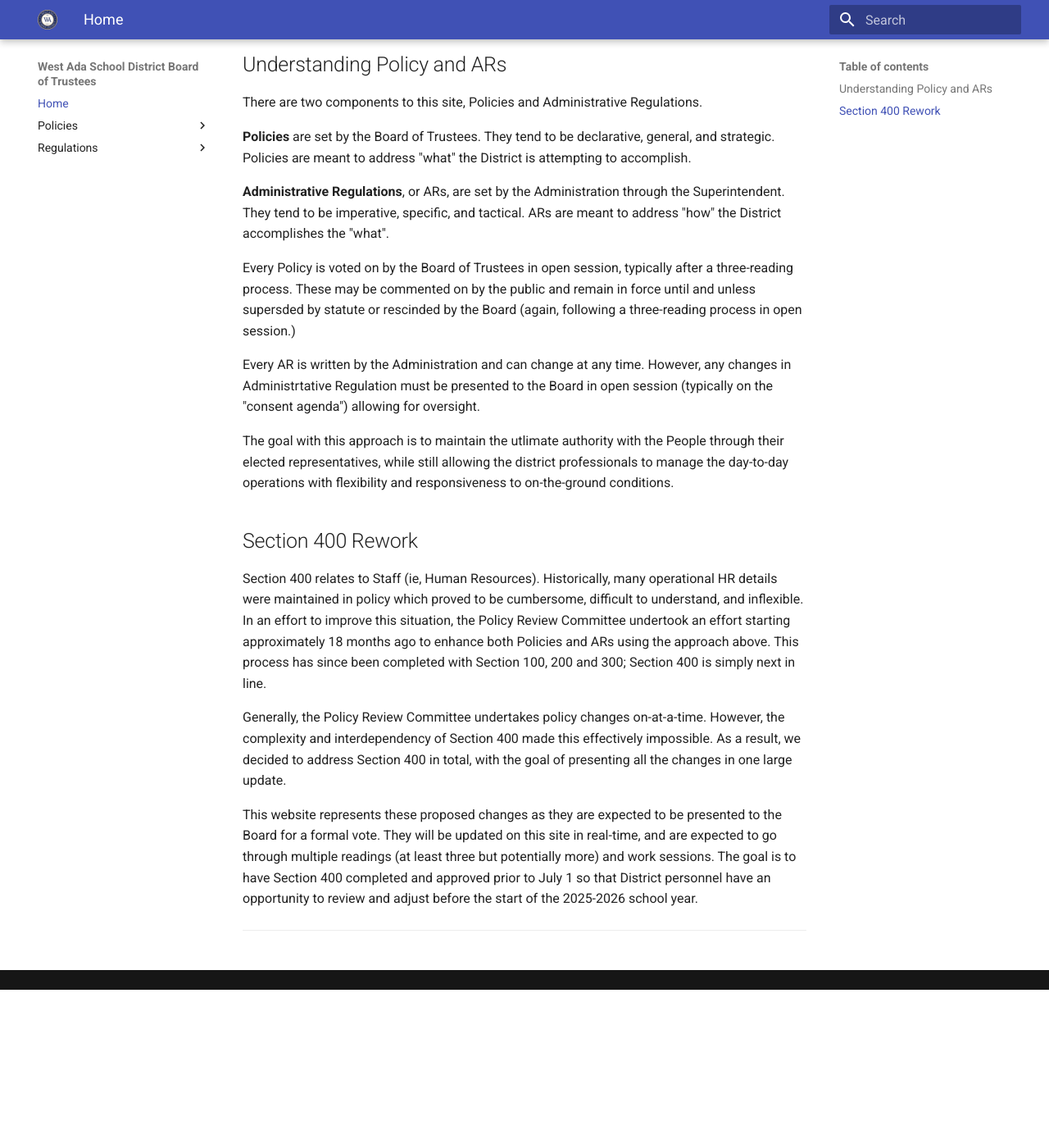
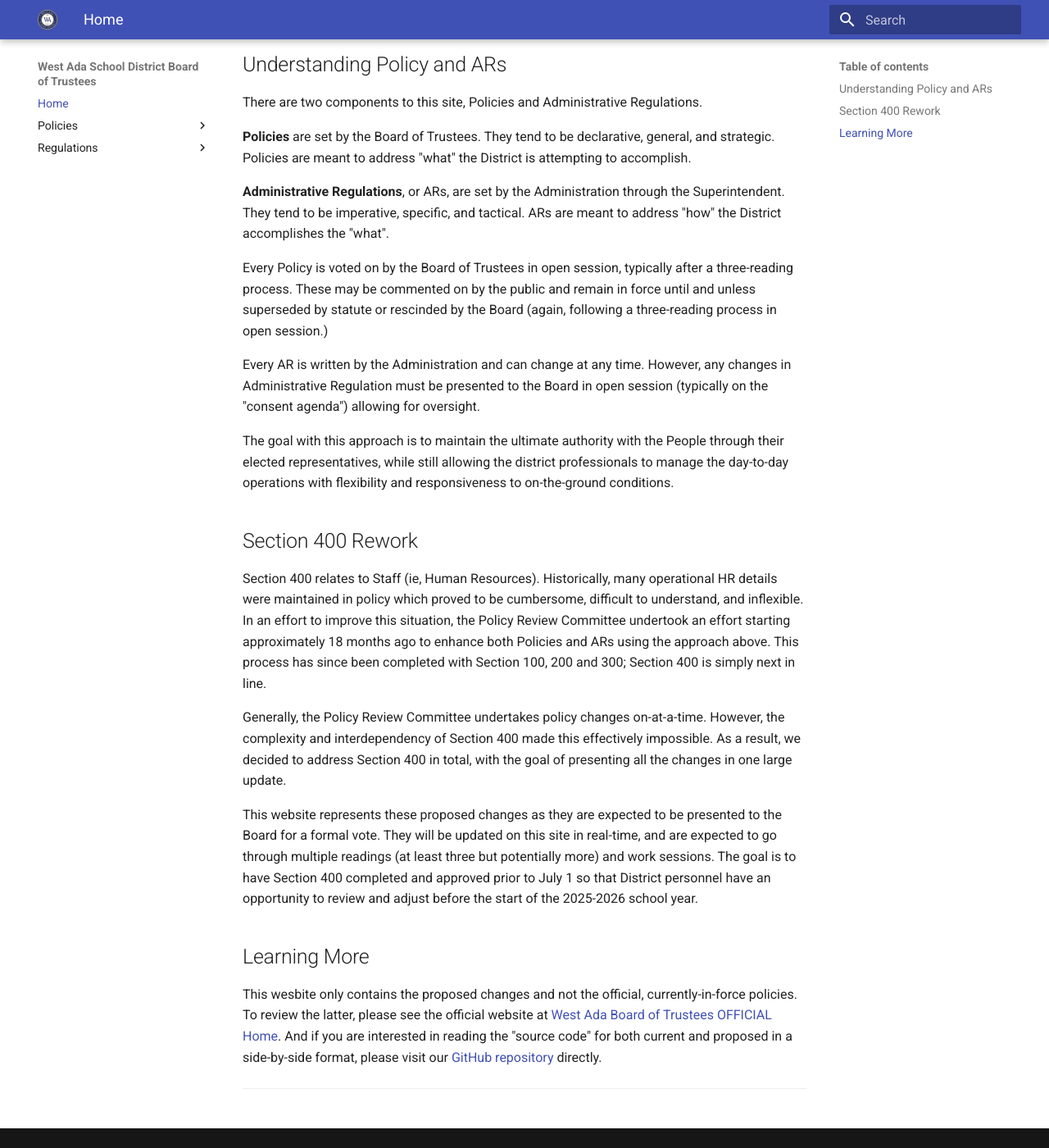
Before and after one commit to westada/section-400-hr-policy-review, an MkDocs documentation site: the page built from docs/index.md, in a window 1280 px wide and 1400 px high, scrolled down 411 px. Shown: the whole window at 82% size. Built offline with MkDocs 1.6.1 and Material for MkDocs 9.7.7, drawn with Linux system fonts in a browser that asks for light colours; before the commit the page ends 1618 px from its top, so only the background shows below that.

Commit message:
Update index.md

```diff
--- a/docs/index.md
+++ b/docs/index.md
@@ -20,11 +20,11 @@ There are two components to this site, Policies and Administrative Regulations.
 
 **Administrative Regulations**, or ARs, are set by the Administration through the Superintendent.  They tend to be imperative, specific, and tactical.  ARs are meant to address "how" the District accomplishes the "what".
 
-Every Policy is voted on by the Board of Trustees in open session, typically after a three-reading process.  These may be commented on by the public and remain in force until and unless supersded by statute or rescinded by the Board (again, following a three-reading process in open session.)
+Every Policy is voted on by the Board of Trustees in open session, typically after a three-reading process.  These may be commented on by the public and remain in force until and unless superseded by statute or rescinded by the Board (again, following a three-reading process in open session.)
 
-Every AR is written by the Administration and can change at any time.  However, any changes in Administrtative Regulation must be presented to the Board in open session (typically on the "consent agenda") allowing for oversight.
+Every AR is written by the Administration and can change at any time.  However, any changes in Administrative Regulation must be presented to the Board in open session (typically on the "consent agenda") allowing for oversight.
 
-The goal with this approach is to maintain the utlimate authority with the People through their elected representatives, while still allowing the district professionals to manage the day-to-day operations with flexibility and responsiveness to on-the-ground conditions.
+The goal with this approach is to maintain the ultimate authority with the People through their elected representatives, while still allowing the district professionals to manage the day-to-day operations with flexibility and responsiveness to on-the-ground conditions.
 
 ## Section 400 Rework
 
@@ -33,3 +33,7 @@ Section 400 relates to Staff (ie, Human Resources).  Historically, many operatio
 Generally, the Policy Review Committee undertakes policy changes on-at-a-time.  However, the complexity and interdependency of Section 400 made this effectively impossible.  As a result, we decided to address Section 400 in total, with the goal of presenting all the changes in one large update.
 
 This website represents these proposed changes as they are expected to be presented to the Board for a formal vote.  They will be updated on this site in real-time, and are expected to go through multiple readings (at least three but potentially more) and work sessions.  The goal is to have Section 400 completed and approved prior to July 1 so that District personnel have an opportunity to review and adjust before the start of the 2025-2026 school year.
+
+## Learning More
+
+This wesbite only contains the proposed changes and not the official, currently-in-force policies.  To review the latter, please see the official website at [West Ada Board of Trustees OFFICIAL Home](https://simbli.eboardsolutions.com/index.aspx?S=36031062).  And if you are interested in reading the "source code" for both current and proposed in a side-by-side format, please visit our [GitHub repository](https://github.com/westada/section-400-hr-policy-review) directly.
```
